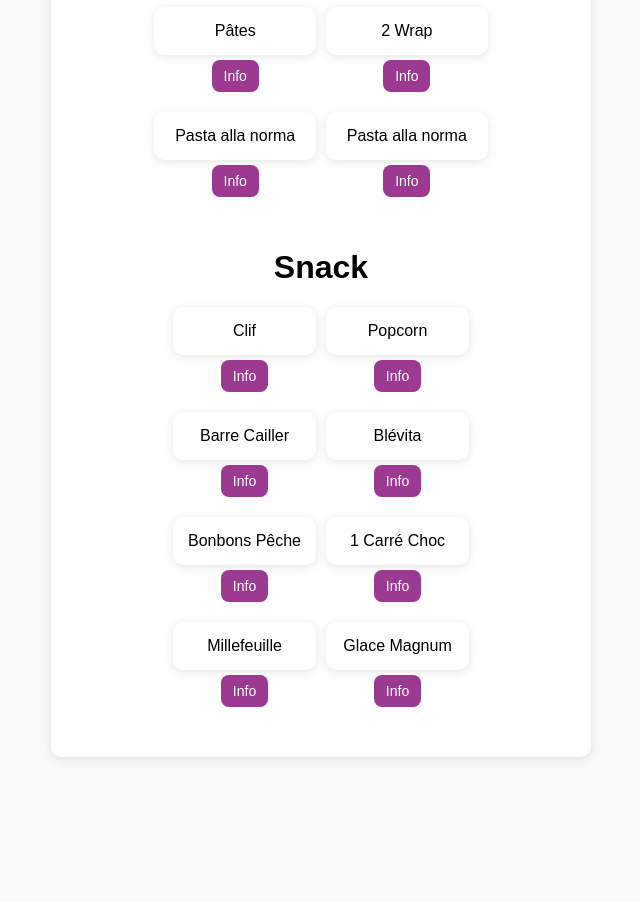
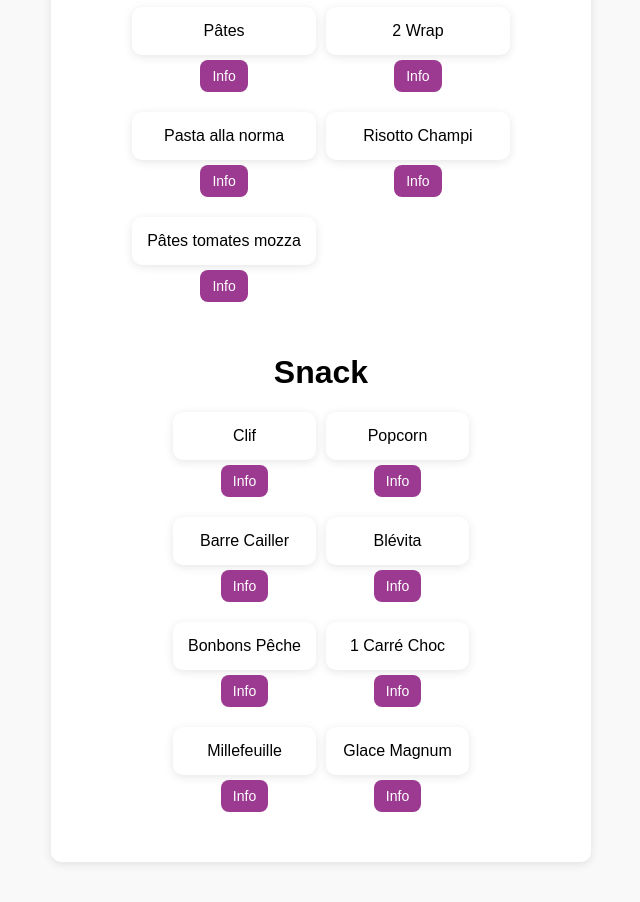
Before and after one commit to eshtel/Strongstelle, a plain HTML site: page index.html in a window 1280 px wide. Shown: the part 1472-2374 px from the top of the page, without its empty margins (319-959 px from the left). Before the commit the page ends 2269 px from the top, so only its background shows below. Drawn offline with nearby package versions, Linux system fonts and the light colour scheme; a script that the page names is missing.

Commit message:
Add files via upload

```diff
--- a/index.html
+++ b/index.html
@@ -55,7 +55,8 @@
       <div class="food" data-name="Pâtes pesto" data-calories="405" data-fat="22" data-carbs="60" data-sugar="12" data-protein="12">Pâtes</div>
       <div class="food" data-name="Wrap" data-calories="720" data-fat="14" data-carbs="49" data-sugar="12" data-protein="44">2 Wrap</div>
       <div class="food" data-name="Pasta alla norma" data-calories="630" data-fat="22" data-carbs="48.5" data-sugar="12" data-protein="20">Pasta alla norma</div>
-      <div class="food" data-name="Risotto champi" data-calories="615" data-fat="14" data-carbs="100" data-sugar="2.2" data-protein="21.7">Pasta alla norma</div>
+      <div class="food" data-name="Risotto champi" data-calories="615" data-fat="14" data-carbs="100" data-sugar="2.2" data-protein="21.7">Risotto Champi</div>
+      <div class="food" data-name="Pâtes mozza tomates" data-calories="862" data-fat="41" data-carbs="83" data-sugar="12.2" data-protein="42.7">Pâtes tomates mozza</div>
 
     </div>
   </div>
```
